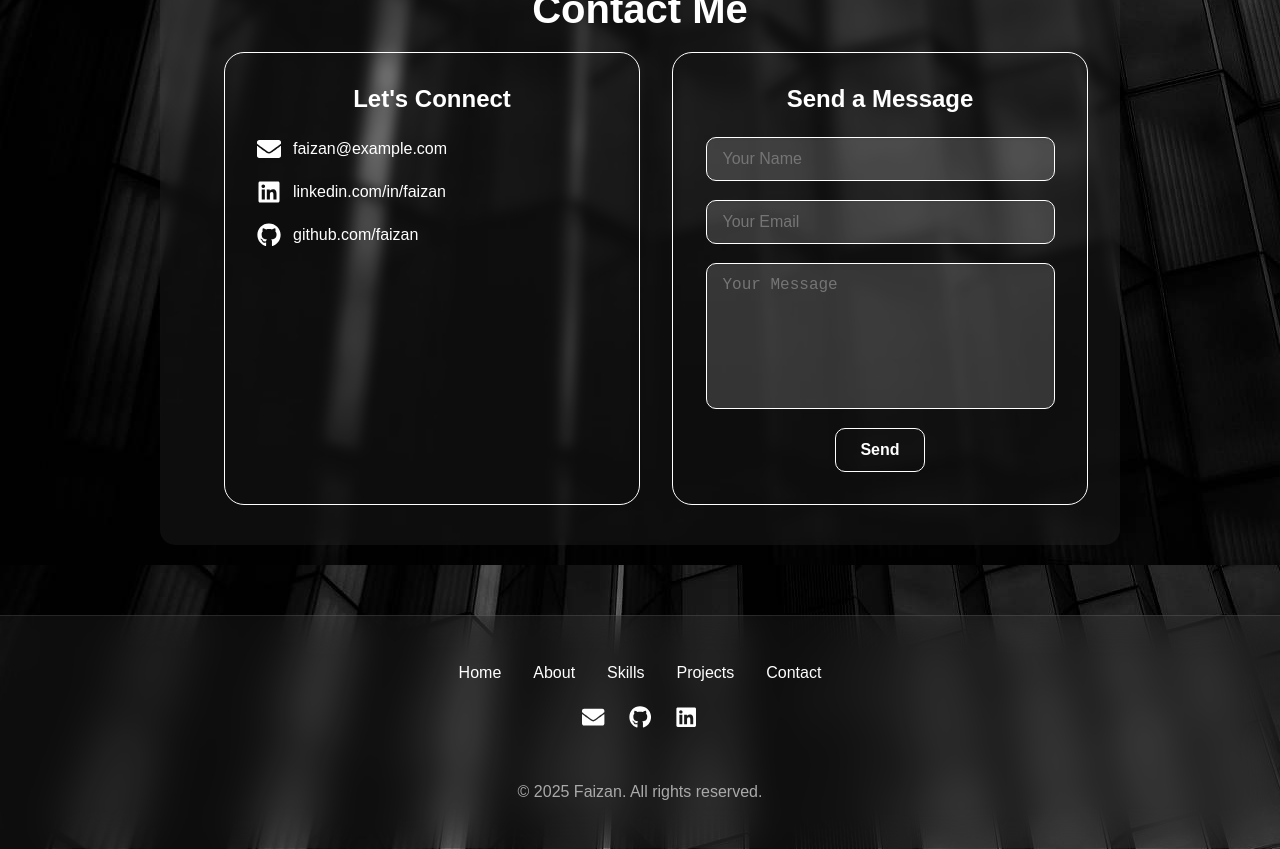
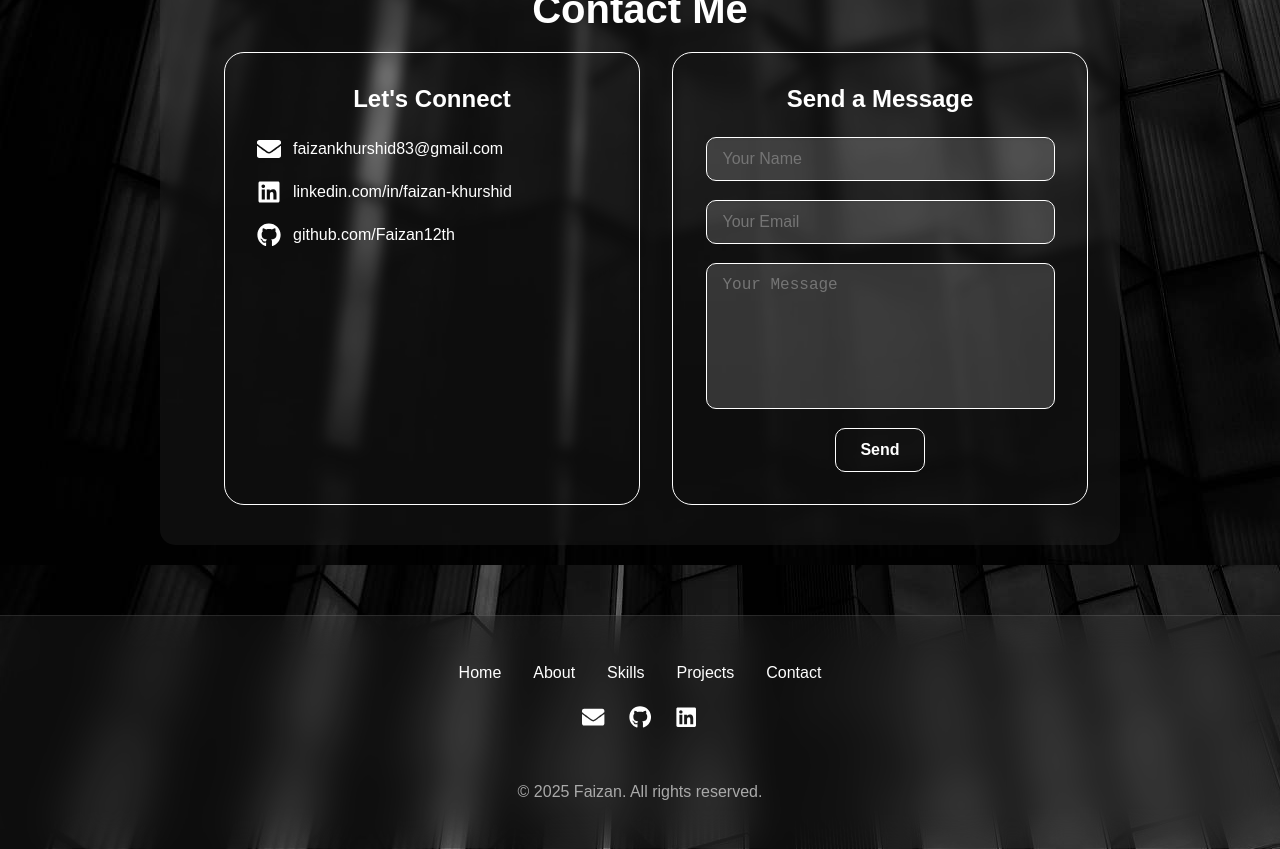
Before and after one commit to Faizan12th/portfolio, a React (Vite) app in the folder faizankhurshid/: page / in a window 1280 px wide. Shown: the part 3080-3929 px from the top of the page. Built offline with nearby package versions, Linux system fonts and the light colour scheme.

Commit message:
new chnages

```diff
--- a/faizankhurshid/src/components/Contact/Contact.jsx
+++ b/faizankhurshid/src/components/Contact/Contact.jsx
@@ -38,18 +38,18 @@ const Contact = () => {
           <h3>Let's Connect</h3>
           <ul>
             <li>
-              <a href="mailto:faizan@example.com" target="_blank" rel="noopener noreferrer">
-                <FaEnvelope className="icon" /> faizan@example.com
+              <a href="mailto:faizankhurshid83@gmail.com" target="_blank" rel="noopener noreferrer">
+                <FaEnvelope className="icon" /> faizankhurshid83@gmail.com
               </a>
             </li>
             <li>
-              <a href="https://www.linkedin.com/in/faizan" target="_blank" rel="noopener noreferrer">
-                <FaLinkedin className="icon" /> linkedin.com/in/faizan
+              <a href="https://www.linkedin.com/in/faizan-khurshid-a99632298" target="_blank" rel="noopener noreferrer">
+                <FaLinkedin className="icon" /> linkedin.com/in/faizan-khurshid
               </a>
             </li>
             <li>
-              <a href="https://github.com/faizan" target="_blank" rel="noopener noreferrer">
-                <FaGithub className="icon" /> github.com/faizan
+              <a href="https://github.com/Faizan12th" target="_blank" rel="noopener noreferrer">
+                <FaGithub className="icon" /> github.com/Faizan12th
               </a>
             </li>
           </ul>
--- a/faizankhurshid/src/components/Footer/Footer.jsx
+++ b/faizankhurshid/src/components/Footer/Footer.jsx
@@ -14,9 +14,9 @@ const Footer = () => {
           <li><a href="#contact">Contact</a></li>
         </ul>
         <div className="footer-icons">
-          <a href="mailto:faizan@example.com" target="_blank" rel="noreferrer"><FaEnvelope /></a>
-          <a href="https://github.com/faizan" target="_blank" rel="noreferrer"><FaGithub /></a>
-          <a href="https://linkedin.com/in/faizan" target="_blank" rel="noreferrer"><FaLinkedin /></a>
+          <a href="mailto:faizankhurshid83@gmail.com" target="_blank" rel="noreferrer"><FaEnvelope /></a>
+          <a href="https://github.com/Faizan12th" target="_blank" rel="noreferrer"><FaGithub /></a>
+          <a href="https://www.linkedin.com/in/faizan-khurshid-a99632298" target="_blank" rel="noreferrer"><FaLinkedin /></a>
         </div>
       <p className="footer-bottom">&copy; {new Date().getFullYear()} Faizan. All rights reserved.</p>
       </div>
```
